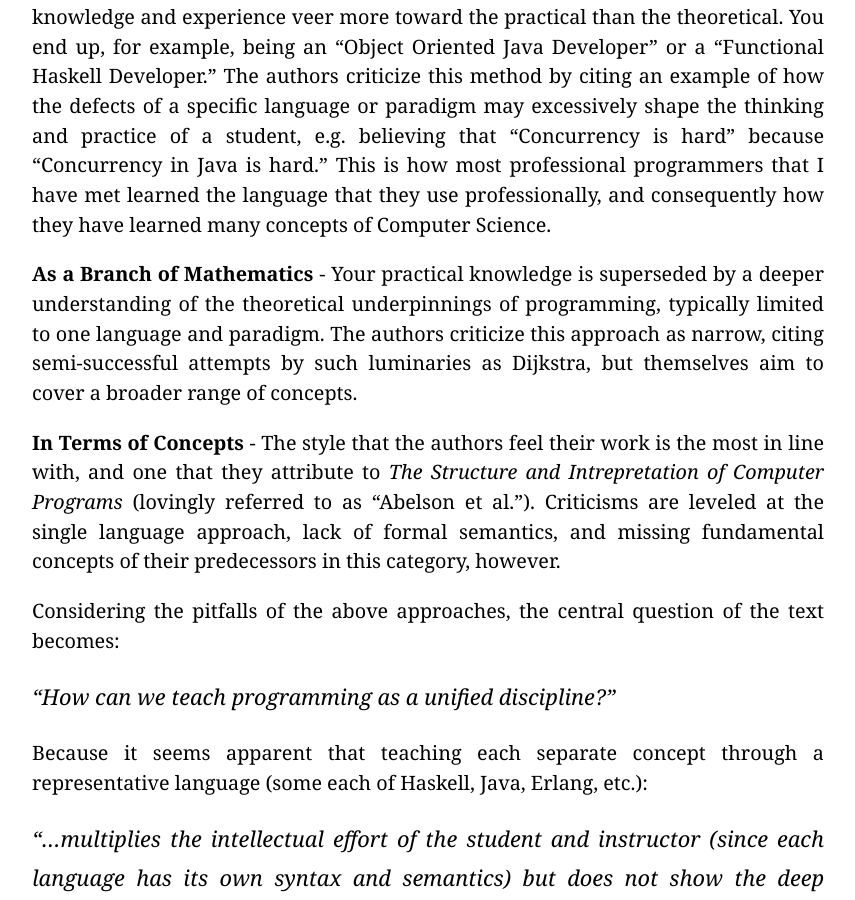
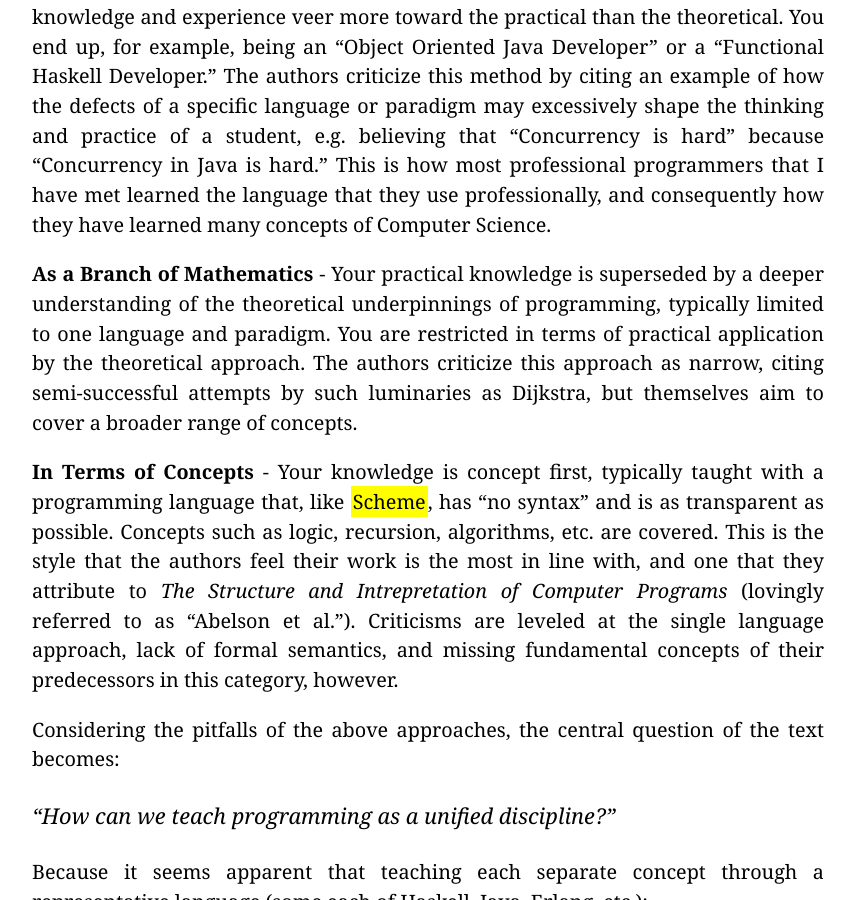
Before and after one commit to mrb/mrb.github.com, a Jekyll site: the page built from _posts/2013-02-23-notes-on-teaching-with-the-kernel-language-approach.markdown, in a window 1280 px wide and 900 px high, scrolled down 1922 px. Shown: the whole window, without its empty margins (212-1067 px from the left). Built offline with Jekyll 4.4.1, drawn with Linux system fonts in a browser that asks for light colours; Markdown is read by kramdown in place of the engine named in the settings.

Commit message:
@gordondiggs suggestions

```diff
--- a/_posts/2013-02-23-notes-on-teaching-with-the-kernel-language-approach.markdown
+++ b/_posts/2013-02-23-notes-on-teaching-with-the-kernel-language-approach.markdown
@@ -29,9 +29,9 @@ According to the text, programming is typically taught in one of three different
 
 __As a Craft__ - You learn one language, deeply. Its paradigms become the lens through which you learn everything practical and theoretical about Computer Science. Your knowledge and experience veer more toward the practical than the theoretical. You end up, for example, being an "Object Oriented Java Developer" or a "Functional Haskell Developer." The authors criticize this method by citing an example of how the defects of a specific language or paradigm may excessively shape the thinking and practice of a student, e.g. believing that "Concurrency is hard" because "Concurrency in Java is hard." This is how most professional programmers that I have met learned the language that they use professionally, and consequently how they have learned many concepts of Computer Science.
 
-__As a Branch of Mathematics__ - Your practical knowledge is superseded by a deeper understanding of the theoretical underpinnings of programming, typically limited to one language and paradigm. The authors criticize this approach as narrow, citing semi-successful attempts by such luminaries as Dijkstra, but themselves aim to cover a broader range of concepts.
+__As a Branch of Mathematics__ - Your practical knowledge is superseded by a deeper understanding of the theoretical underpinnings of programming, typically limited to one language and paradigm. You are restricted in terms of practical application by the theoretical approach. The authors criticize this approach as narrow, citing semi-successful attempts by such luminaries as Dijkstra, but themselves aim to cover a broader range of concepts.
 
-__In Terms of Concepts__ - The style that the authors feel their work is the most in line with, and one that they attribute to _The Structure and Intrepretation of Computer Programs_ (lovingly referred to as "Abelson et al."). Criticisms are leveled at the single language approach, lack of formal semantics, and missing fundamental concepts of their predecessors in this category, however.
+__In Terms of Concepts__ - Your knowledge is concept first, typically taught with a programming language that, like <a href="http://en.wikipedia.org/wiki/Scheme_(programming_language)">Scheme</a>, has "no syntax" and is as transparent as possible. Concepts such as logic, recursion, algorithms, etc. are covered. This is the style that the authors feel their work is the most in line with, and one that they attribute to _The Structure and Intrepretation of Computer Programs_ (lovingly referred to as "Abelson et al."). Criticisms are leveled at the single language approach, lack of formal semantics, and missing fundamental concepts of their predecessors in this category, however.
 
 Considering the pitfalls of the above approaches, the central question of the text becomes:
 
@@ -59,9 +59,9 @@ This is a very powerful idea. It highlights the interconnectedness of programmin
 
 The essence of the approach is:
 
-* Encode "programmer significant concepts" such as conditional statements, sequential execution, and concurrency in a kernel language which contains the correct combination of features for a given programming paradigm
-* Extend this kernel language with _syntactic sugar_ (more convenient interfaces to existing syntax) and _functional abstractions_ (new additions to the language, new syntax) in order to make it more expressive and powerful
-* Translate localized examples, algorithms, etc. written in the practical programming language to kernel language, and vice versa (great examples of translations of small pieces of Erlang code are shown in _CTM_)
+1. Encode "programmer significant concepts" such as conditional statements, sequential execution, and concurrency in a kernel language which contains the correct combination of features for a given programming paradigm
+2. Extend this kernel language with _syntactic sugar_ (more convenient interfaces to existing syntax) and _functional abstractions_ (new additions to the language, new syntax) in order to make it more expressive and powerful
+3. Translate localized examples, algorithms, etc. written in the practical programming language to kernel language, and vice versa (great examples of translations of small pieces of Erlang code are shown in _CTM_)
 
 This diagram shows the steps for extending the initial kernel language to become more expressive by adding functional abstractions and syntactic sugar:
 
```
